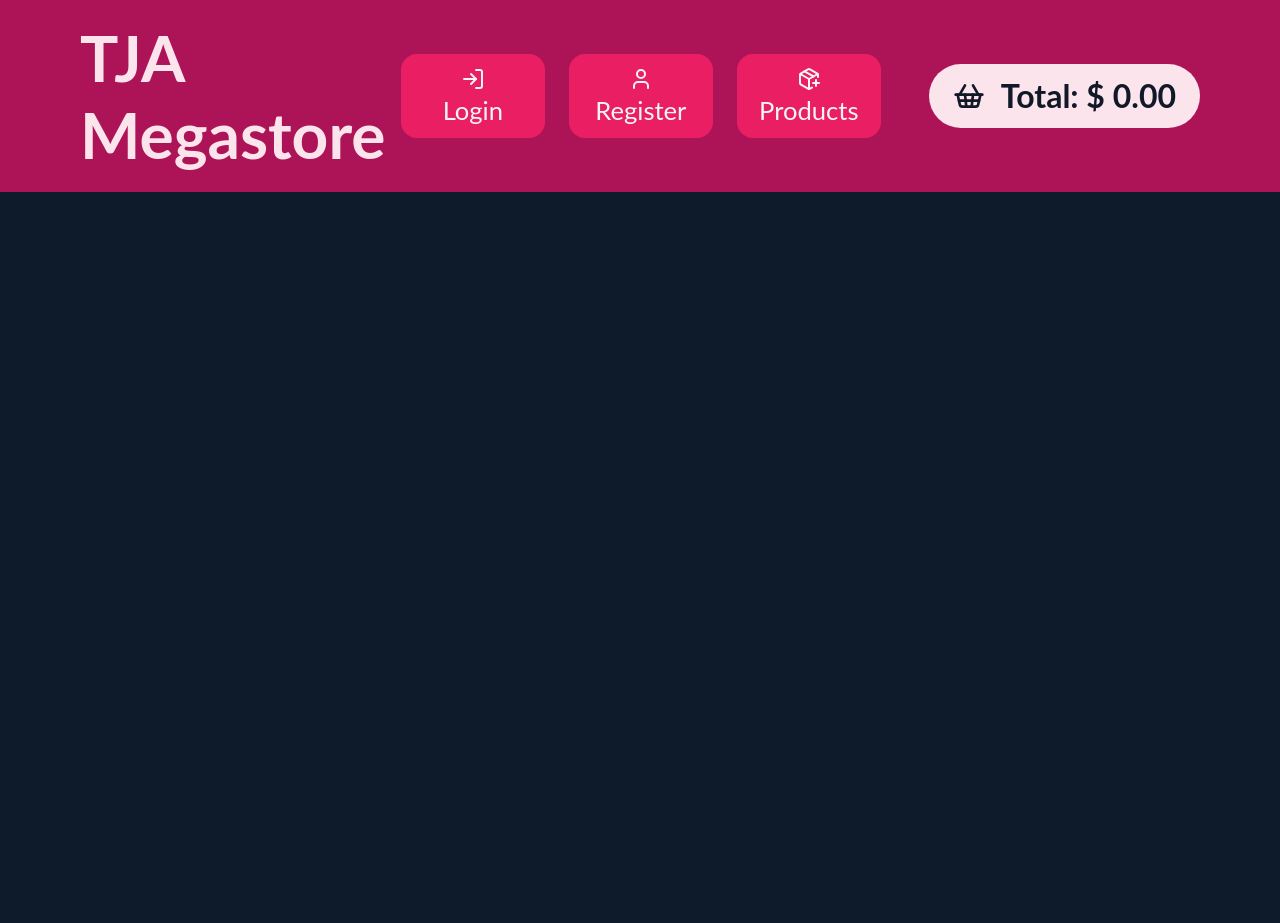
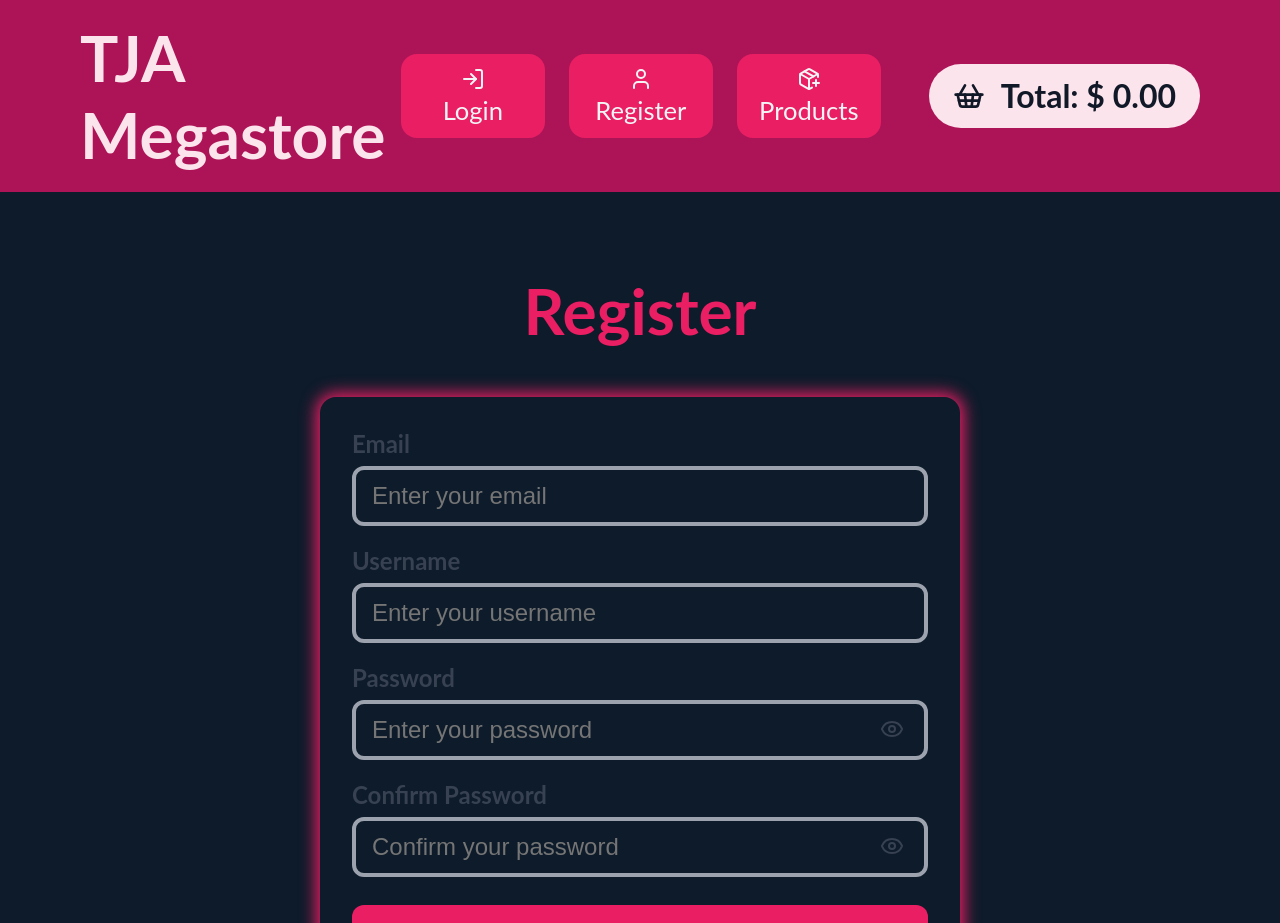
Before and after one commit to frndsluan/ppi2025_LuanFernandes, a React (Vite) app: page /register in a window 1280 px wide. Shown: the top 923 px of the page. Before the commit the page ends 800 px from the top, so only its background shows below. Built offline with nearby package versions, Linux system fonts and the light colour scheme; no server answers; the database is empty.

Commit message:
Aula 24/09 - Telas de Sign In e Register

```diff
--- a/package.json
+++ b/package.json
@@ -3,9 +3,11 @@
   "version": "0.1.0",
   "private": true,
   "dependencies": {
+    "@base-ui-components/react": "^1.0.0-beta.3",
     "@emotion/react": "^11.14.0",
     "@emotion/styled": "^11.14.1",
     "@mui/material": "^7.2.0",
+    "@radix-ui/react-form": "^0.1.8",
     "@supabase/supabase-js": "^2.57.4",
     "@testing-library/jest-dom": "^5.16.5",
     "@testing-library/react": "^13.4.0",
@@ -14,6 +16,8 @@
     "react": "^18.2.0",
     "react-dom": "^18.2.0",
     "react-router": "^7.7.0",
+    "react-router-dom": "^7.9.3",
+    "react-toastify": "^11.0.5",
     "web-vitals": "^3.1.0"
   },
   "overrides": {
--- a/src/App.jsx
+++ b/src/App.jsx
@@ -2,18 +2,23 @@ import "./styles/theme.css";
 import "./styles/global.css";
 import { ProductList } from "./components/ProductList";
 import { Header } from "./components/MyHeader";
-import { Route, Routes } from "react-router-dom";
+import { Route, Routes } from "react-router";
 import { Cart } from "./components/Cart";
 import { CartProvider } from "./context/CartContext";
+import { Login } from "./components/Login";
+import { ToastContainer } from "react-toastify";
 
 export default function App() {
   return (
     <>
+      <ToastContainer />
       <CartProvider>
         <Header />
         <Routes>
           <Route path="/" element={<ProductList />} />
           <Route path="/cart" element={<Cart />} />
+          <Route path="/login" element={<Login value="login" />} />
+          <Route path="/register" element={<Login value="register" />} />
         </Routes>
       </CartProvider>
     </>
--- a/src/components/Login.jsx
+++ b/src/components/Login.jsx
@@ -1,50 +1,256 @@
 import styles from "./Login.module.css";
-import { useState } from "react";
-import { Link, useNavigate } from "react-router-dom";
+import { useState, useContext, useEffect } from "react";
+import { CartContext } from "../context/CartContext";
+import { Field } from "@base-ui-components/react/field";
+import { Form } from "@base-ui-components/react/form";
+import { EyeIcon, EyeOffIcon } from "lucide-react";
+import { toast, Bounce } from "react-toastify";
+import { CircularProgress } from "@mui/material";
+import { useNavigate } from "react-router";
 
-export function Login() {
-  const [email, setEmail] = useState("");
-  const [password, setPassword] = useState("");
-  const [error, setError] = useState("");
+export function Login({ value }) {
+  // User Context
+  const {
+    handleSignIn,
+    handleSignUp,
+    session,
+    sessionLoading,
+    sessionMessage,
+    sessionError,
+  } = useContext(CartContext);
+
   const navigate = useNavigate();
+  useEffect(() => {
+    if (session) {
+      navigate("/");
+    }
+  }, [session, navigate]);
 
-  const handleSubmit = (e) => {
+  const [errors, setErrors] = useState({});
+  // const [loading, setLoading] = useState(false);
+  const [mode, setMode] = useState(value); // "signin" or "register"
+  const [showPassword, setShowPassword] = useState(false);
+  const [formValues, setFormValues] = useState({
+    email: "",
+    password: "",
+    confirmPassword: "",
+    username: "",
+  });
+
+  useEffect(() => {
+    setMode(value);
+  }, [value]);
+
+  useEffect(() => {
+    // Monitor changes in sessionMessage and sessionError
+    if (sessionMessage) {
+      toast.success(sessionMessage, {
+        position: "top-center",
+        autoClose: 5000,
+        hideProgressBar: false,
+        closeOnClick: true,
+        pauseOnHover: false,
+        progress: undefined,
+        style: { fontSize: "1.5rem" },
+        theme: localStorage.getItem("theme"),
+        transition: Bounce,
+      });
+    } else {
+      if (sessionError) {
+        if (sessionError === "Email not confirmed") {
+          toast.info(sessionError, {
+            position: "top-center",
+            autoClose: 5000,
+            hideProgressBar: false,
+            closeOnClick: true,
+            pauseOnHover: false,
+            progress: undefined,
+            style: { fontSize: "1.5rem" },
+            theme: localStorage.getItem("theme"),
+            transition: Bounce,
+          });
+        } else {
+          toast.error(sessionError, {
+            position: "top-center",
+            autoClose: 5000,
+            hideProgressBar: false,
+            closeOnClick: true,
+            pauseOnHover: false,
+            progress: undefined,
+            style: { fontSize: "1.5rem" },
+            theme: localStorage.getItem("theme"),
+            transition: Bounce,
+          });
+        }
+      }
+    }
+  }, [sessionMessage, sessionError]);
+
+  async function handleSubmit(e) {
     e.preventDefault();
-    navigate("/manage-products");
-  };
+
+    // Basic validation
+    const newErrors = {};
+    if (!formValues.email) newErrors.email = "Email is required";
+    if (!formValues.password) newErrors.password = "Password is required";
+    if (mode === "register") {
+      if (!formValues.username) newErrors.username = "Username is required";
+      if (!formValues.confirmPassword)
+        newErrors.confirmPassword = "Confirm Password is required";
+      if (formValues.password !== formValues.confirmPassword)
+        newErrors.confirmPassword = "Passwords do not match";
+    }
+    setErrors(newErrors);
+    if (Object.keys(newErrors).length > 0) return;
+
+    if (mode === "signin") {
+      handleSignIn(formValues.email, formValues.password);
+    } else {
+      handleSignUp(formValues.email, formValues.password, formValues.username);
+    }
+    setFormValues({
+      email: "",
+      password: "",
+      confirmPassword: "",
+      username: "",
+    });
+    setErrors({});
+    setShowPassword(false);
+  }
+
+  function handleInputChange(e) {
+    const { name, value } = e.target;
+    setFormValues((prev) => ({
+      ...prev,
+      [name]: value,
+    }));
+  }
+
+  const handleTogglePassword = () => setShowPassword((show) => !show);
 
   return (
     <div className={styles.container}>
-      <h2>Login</h2>
-      <form onSubmit={handleSubmit} className={styles.form}>
-        <div className={styles.formGroup}>
-          <label htmlFor="email">Email:</label>
-          <input
+      <h1>{mode === "signin" ? "Sign In" : "Register"}</h1>
+      <Form
+        className={styles.form}
+        errors={errors}
+        onClearErrors={setErrors}
+        onSubmit={handleSubmit}
+      >
+        <Field.Root name="email" className={styles.field}>
+          <Field.Label className={styles.label}>Email</Field.Label>
+          <Field.Control
             type="email"
-            id="email"
-            value={email}
-            onChange={(e) => setEmail(e.target.value)}
+            name="email"
             required
+            value={formValues.email}
+            onChange={handleInputChange}
+            placeholder="Enter your email"
+            className={styles.input}
           />
-        </div>
-        <div className={styles.formGroup}>
-          <label htmlFor="password">Password:</label>
-          <input
-            type="password"
-            id="password"
-            value={password}
-            onChange={(e) => setPassword(e.target.value)}
-            required
-          />
-        </div>
-        {error && <p className={styles.error}>{error}</p>}
-        <button type="submit" className={styles.submitButton}>
-          Login
+          <Field.Error className={styles.error} />
+        </Field.Root>
+
+        {mode === "register" && (
+          <Field.Root name="username" className={styles.field}>
+            <Field.Label className={styles.label}>Username</Field.Label>
+            <Field.Control
+              type="text"
+              name="username"
+              required
+              value={formValues.username}
+              onChange={handleInputChange}
+              placeholder="Enter your username"
+              className={styles.input}
+            />
+            <Field.Error className={styles.error} />
+          </Field.Root>
+        )}
+
+        <Field.Root name="password" className={styles.field}>
+          <Field.Label className={styles.label}>Password</Field.Label>
+          <div className={styles.inputWrapper}>
+            <Field.Control
+              type={showPassword ? "text" : "password"}
+              name="password"
+              required
+              value={formValues.password}
+              onChange={handleInputChange}
+              placeholder="Enter your password"
+              className={styles.input}
+            />
+            <button
+              type="button"
+              className={styles.iconBtn}
+              onClick={handleTogglePassword}
+              aria-label={showPassword ? "Ocultar senha" : "Mostrar senha"}
+              title={showPassword ? "Ocultar senha" : "Mostrar senha"}
+              aria-controls="password"
+            >
+              {showPassword ? <EyeOffIcon /> : <EyeIcon />}
+            </button>
+          </div>
+          <Field.Error className={styles.error} />
+        </Field.Root>
+
+        {mode === "register" && (
+          <Field.Root name="confirmPassword" className={styles.field}>
+            <Field.Label className={styles.label}>Confirm Password</Field.Label>
+            <div className={styles.inputWrapper}>
+              <Field.Control
+                type={showPassword ? "text" : "password"}
+                name="confirmPassword"
+                required
+                value={formValues.confirmPassword}
+                onChange={handleInputChange}
+                placeholder="Confirm your password"
+                className={styles.input}
+              />
+              <button
+                type="button"
+                className={styles.iconBtn}
+                onClick={handleTogglePassword}
+                aria-label={showPassword ? "Ocultar senha" : "Mostrar senha"}
+                title={showPassword ? "Ocultar senha" : "Mostrar senha"}
+                aria-controls="password"
+              >
+                {showPassword ? <EyeOffIcon /> : <EyeIcon />}
+              </button>
+            </div>
+            <Field.Error className={styles.error} />
+          </Field.Root>
+        )}
+        <button
+          type="submit"
+          className={styles.button}
+          disabled={sessionLoading}
+        >
+          {sessionLoading ? (
+            <CircularProgress
+              size={24}
+              thickness={4}
+              sx={{
+                color: "var(--primary-contrast)",
+                marginLeft: "1rem",
+              }}
+            />
+          ) : mode === "signin" ? (
+            "Sign In"
+          ) : (
+            "Register"
+          )}
         </button>
-      </form>
-      <p>
-        Don't have an account? <Link to="/register">Register</Link>
-      </p>
+      </Form>
+      {mode === "register" && (
+        <button onClick={() => setMode("signin")} className={styles.info}>
+          Already have an account? Click here!
+        </button>
+      )}
+      {mode === "signin" && (
+        <button onClick={() => setMode("register")} className={styles.info}>
+          Don't have an account? Click here!
+        </button>
+      )}
     </div>
   );
 }
--- a/src/components/Login.module.css
+++ b/src/components/Login.module.css
@@ -2,59 +2,142 @@
   display: flex;
   flex-direction: column;
   align-items: center;
-  justify-content: center;
-  min-height: 100vh;
+  margin-top: 15rem;
+  gap: 2rem;
   padding: 2rem;
-  margin-top: 15rem;
+}
+
+.container h1 {
+  font-size: 4rem;
+  color: var(--primary);
+  margin-bottom: 1rem;
 }
 
 .form {
   display: flex;
   flex-direction: column;
-  gap: 2rem;
+  gap: 1.25rem;
   width: 100%;
   max-width: 40rem;
-  padding: 3rem;
-  border-radius: 2rem;
-  background-color: var(--gray-100);
-  box-shadow: 0 0.5rem 1rem rgba(0, 0, 0, 0.1);
+  padding: 2rem;
+  background: var(--background);
+  border-radius: 1rem;
+  /* box-shadow: 0 1rem 1rem -0.25rem rgb(0 0 0 / 0.1), 0 1rem 1rem -0.25rem rgb(0 0 0 / 0.1); */
+  box-shadow: 0 0 1rem 0.25rem var(--primary);
 }
 
-.formGroup {
+.field {
   display: flex;
   flex-direction: column;
   gap: 0.5rem;
 }
 
-.formGroup label {
-  font-size: 1.8rem;
-  font-weight: bold;
+.label {
+  font-size: 1.5rem;
+  font-weight: bolder;
+  color: var(--gray-700);
 }
 
-.formGroup input {
-  padding: 1rem;
-  font-size: 1.6rem;
-  border: 0.2rem solid var(--primary);
-  border-radius: 0.5rem;
+.inputWrapper {
+  position: relative;
 }
 
-.error {
-  color: red;
-  font-size: 1.6rem;
-  text-align: center;
+.input {
+  width: 100%;
+  padding: 0.75rem 1rem;
+  border: 0.25rem solid var(--gray-400);
+  border-radius: 0.75rem;
+  font-size: 1.5rem;
+  transition: all 0.2s ease;
+  background-color: var(--background);
+  color: var(--text);
+
+  &:hover {
+    border-color: var(--gray-300);
+  }
+
+  &:focus {
+    outline: none;
+    border-color: var(--primary);
+    box-shadow: 0 0 0 0.25rem var(--primary-light);
+  }
 }
 
-.submitButton {
-  background-color: var(--primary);
-  color: white;
-  border: none;
-  padding: 1.5rem;
+
+.iconBtn {
+  position: absolute;
+  top: 50%;
+  right: 1.25rem;
+  transform: translateY(-50%);
+  width: 2rem;
+  height: 2rem;
+  background: transparent;
+  border: 0;
+  color: var(--gray-700);
+  cursor: pointer;
   border-radius: 1rem;
-  font-size: 1.8rem;
-  cursor: pointer;
-  transition: background-color 0.3s;
 }
 
-.submitButton:hover {
-  background-color: var(--primary-dark);
+.iconBtn:hover {
+  color: var(--primary);
 }
+
+.iconBtn:focus-visible {
+  outline: 0.5rem solid var(--primary);
+  outline-offset: 0.5rem;
+}
+
+
+.error {
+  font-size: 1.25rem;
+  font-style: italic;
+  color: #ef4444;
+  margin-top: 0.25rem;
+}
+
+.button {
+  margin-top: 0.5rem;
+  padding: 0.875rem;
+  border: none;
+  border-radius: 0.75rem;
+  background-color: var(--primary);
+  color: var(--primary-contrast);
+  font-size: 2rem;
+  font-weight: bolder;
+  transition: all 0.2s ease;
+  cursor: pointer;
+
+  &:hover:not(:disabled) {
+    transform: translateY(-1px);
+    background-color: var(--primary-dark);
+  }
+
+  &:active:not(:disabled) {
+    transform: translateY(0);
+  }
+
+  &:disabled {
+    opacity: 0.7;
+    cursor: not-allowed;
+  }
+
+  &:focus-visible {
+    outline: none;
+    box-shadow: 0 0 0 0.5rem var(--primary-light);
+  }
+}
+
+.info {
+  margin-top: 1rem;
+  font-size: 1.5rem;
+  color: var(--gray-600);
+  cursor: pointer;
+  text-decoration: underline;
+  background: none;
+  border: none;
+  padding: 0;
+
+  &:hover {
+    color: var(--gray-900);
+  }
+}
```
Also changed, not shown: 1 other file (tests, documents, lock files or other folders).
